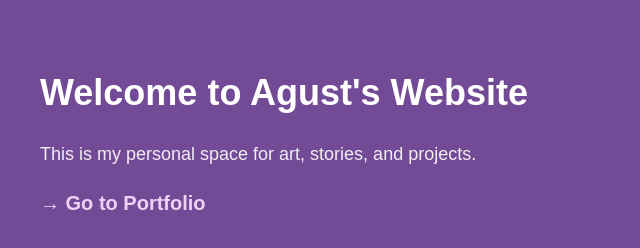
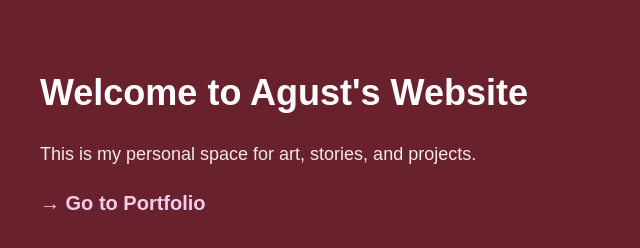
Before and after one commit to fourthofagust48-ops/fourthofagust48-ops.github.io, a plain HTML site: page index.html in a window 1280 px wide. Shown: the whole page, without its empty margins (0-640 px from the left). Drawn offline with Linux system fonts and the light colour scheme.

Commit message:
Update index.html

```diff
--- a/index.html
+++ b/index.html
@@ -8,7 +8,7 @@
     body {
       margin: 0;
       padding: 40px;
-      background: #734a96;
+      background: #69212e;
       color: white;
       font-family: Arial, sans-serif;
       line-height: 1.6;
```
